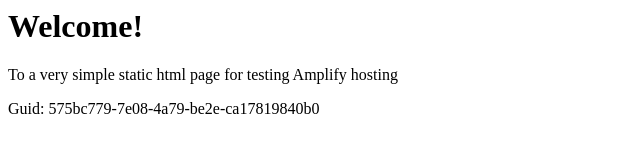
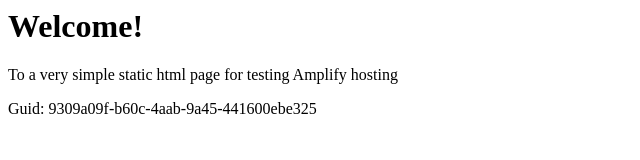
Before and after one commit to aws-aemilia-syd/Github-PR-Commit-Integration-Test-DoNotTouch-GitHubWebhookPushCanaryTest-v1-preprod-ap-southeast-2, a website: page src/index.html in a window 1280 px wide. Shown: the full height of the page, 0-640 px from the left. Drawn offline with Linux system fonts and the light colour scheme.

Commit message:
commit from integ tests

```diff
--- a/src/index.html
+++ b/src/index.html
@@ -12,6 +12,6 @@
 <body>
     <h1>Welcome!</h1>
     <p>To a very simple static html page for testing Amplify hosting</p>
-    <p>Guid: 575bc779-7e08-4a79-be2e-ca17819840b0</p></body>
+    <p>Guid: 9309a09f-b60c-4aab-9a45-441600ebe325</p></body>
 
 </html>
```
